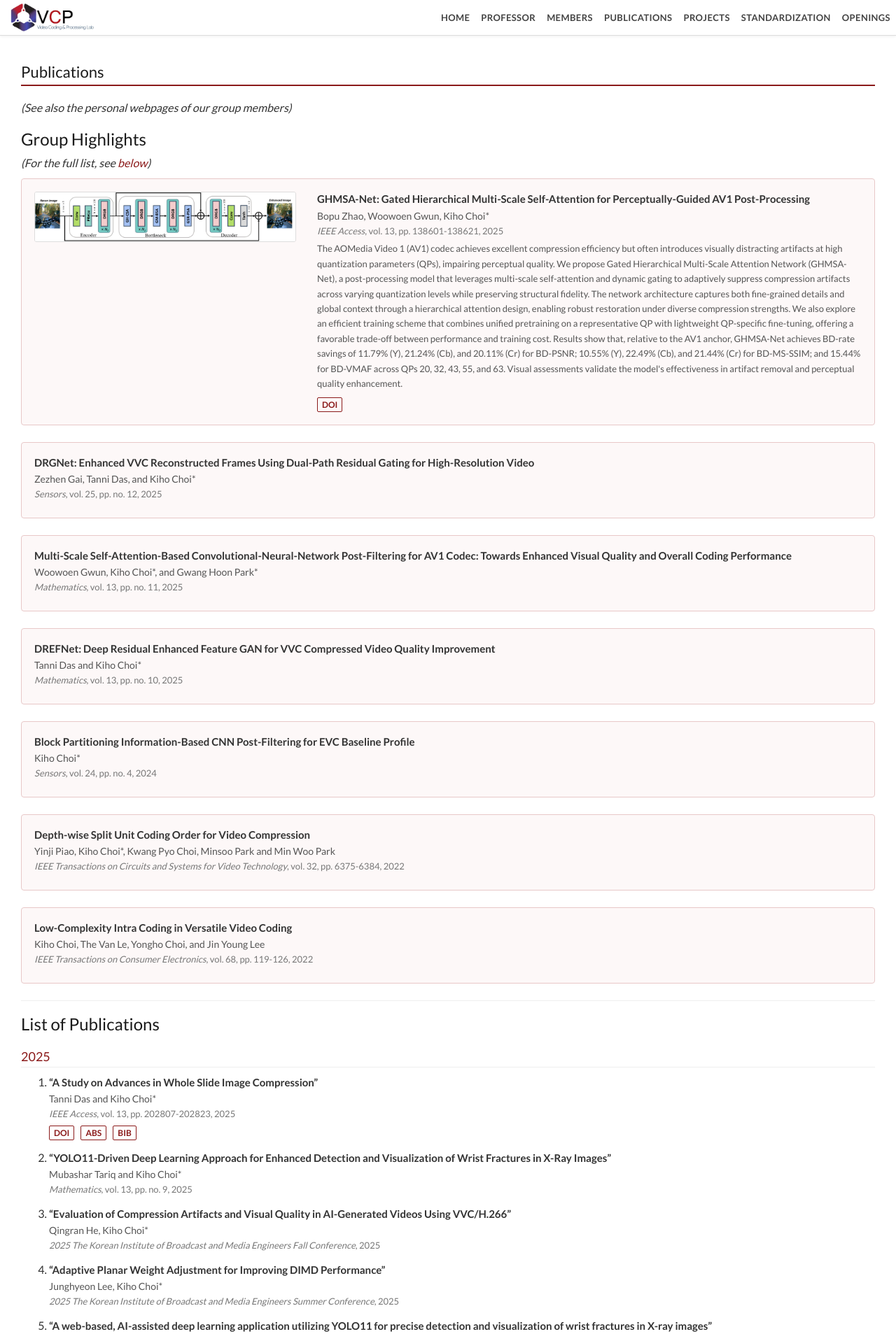
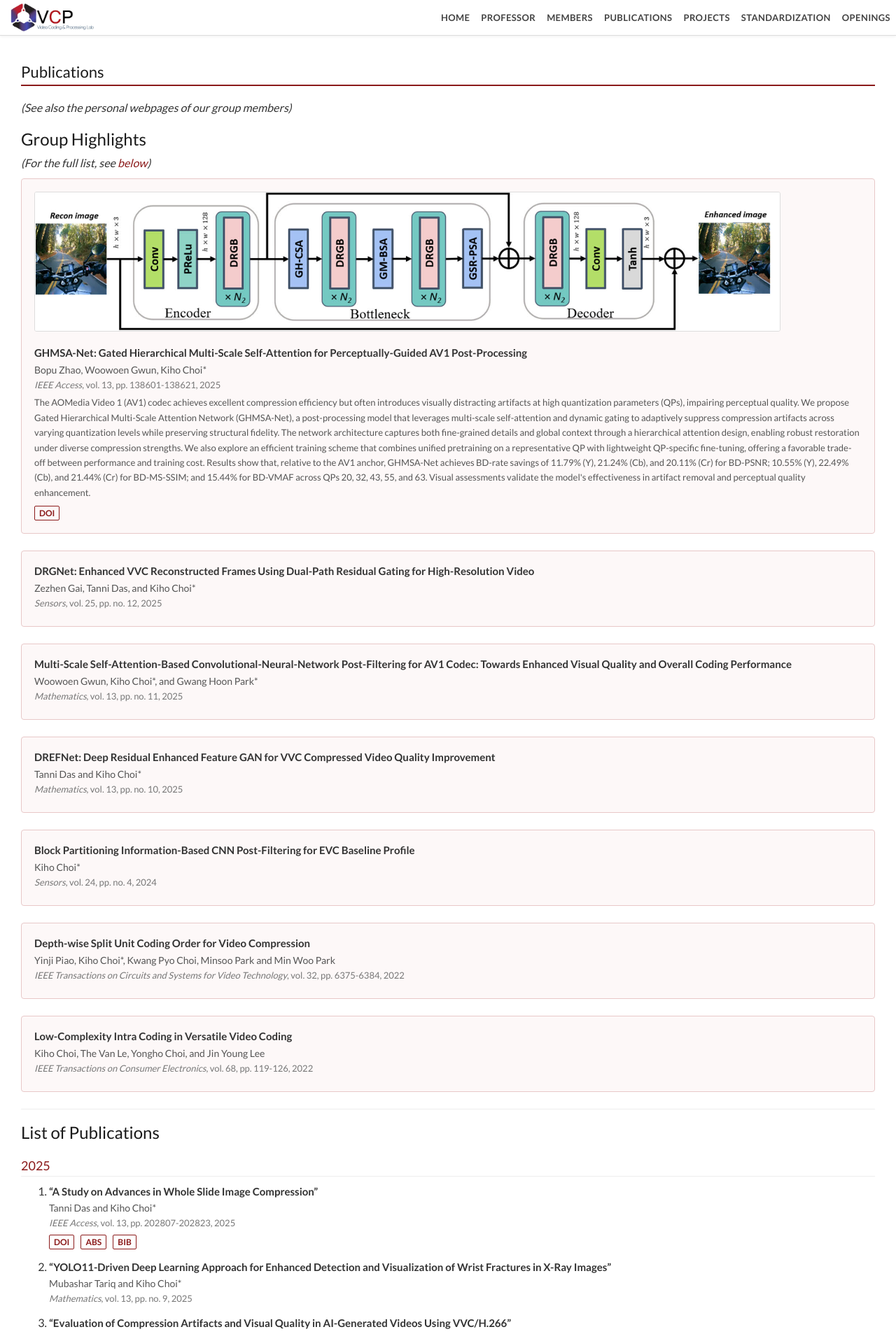
Before and after one commit to hazelran/lab_test, a Jekyll site: the page built from _pages/publications.html, in a window 1280 px wide. Shown: the top 1907 px of the page at 70% size. Built offline with Jekyll 4.4.1, drawn with Linux system fonts in a browser that asks for light colours.

Commit message:
Update publications.html

```diff
--- a/_pages/publications.html
+++ b/_pages/publications.html
@@ -18,15 +18,13 @@ permalink: /publications/
   <div class="pub-highlight-box" style="margin-bottom: 24px;">
     <div class="row">
       {% if pub.image %}
-      <div class="col-sm-4" style="margin-bottom: 10px;">
+      <div class="col-sm-12" style="margin-bottom: 10px;">
         <img src="{{ site.baseurl }}/images/pubpic/{{ pub.image }}"
              alt="{{ pub.title }}"
-             style="width:100%; border:1px solid #ddd; border-radius:3px;">
+             style="max-height:200px; width:auto; border:1px solid #ddd; border-radius:3px;">
       </div>
-      <div class="col-sm-8">
-      {% else %}
+      {% endif %}
       <div class="col-sm-12">
-      {% endif %}
         <div class="pub-title">
           <a {% if pub.url %}href="{{ pub.url }}" target="_blank"{% endif %}>{{ pub.title }}</a>
         </div>
```
